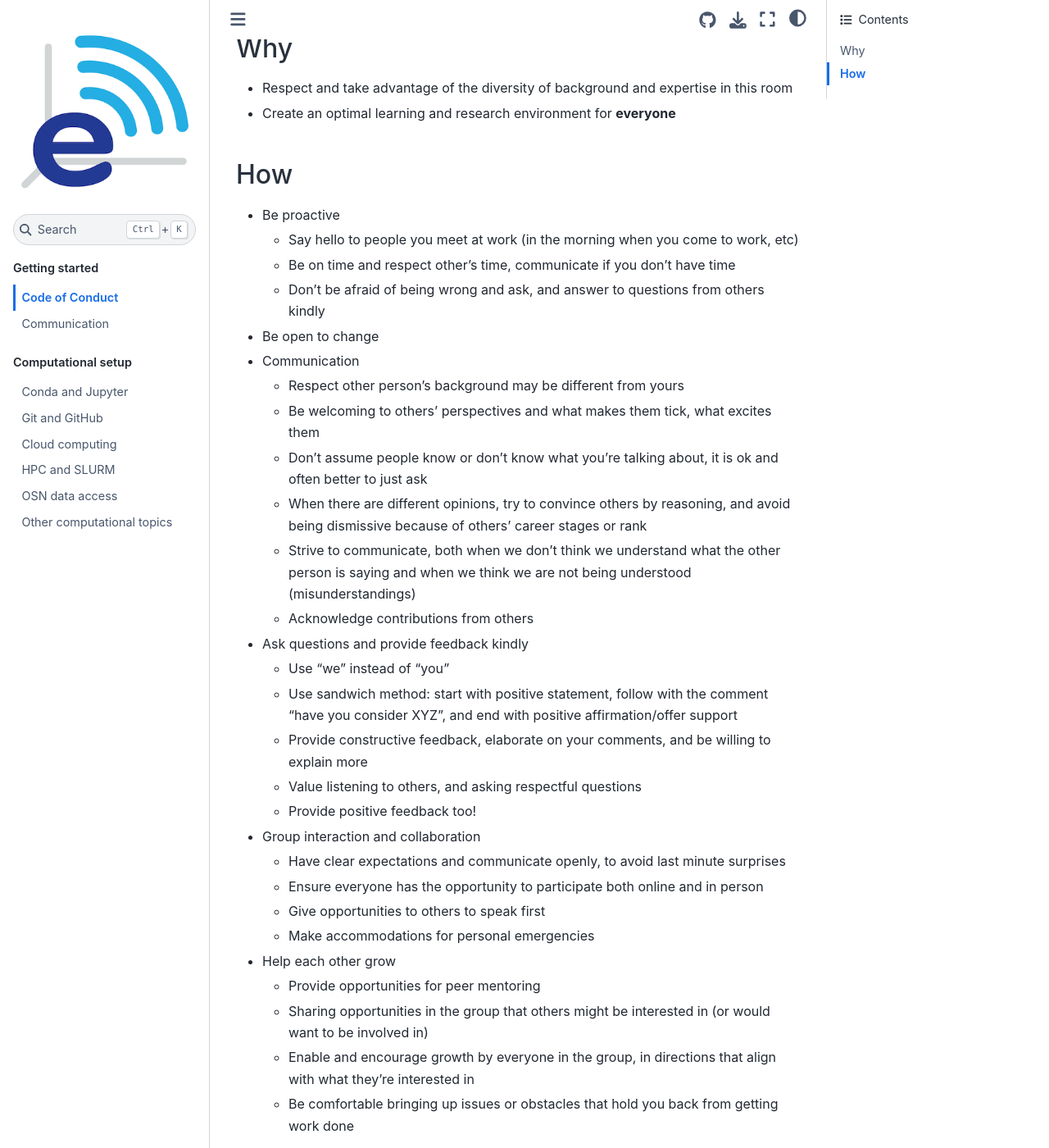
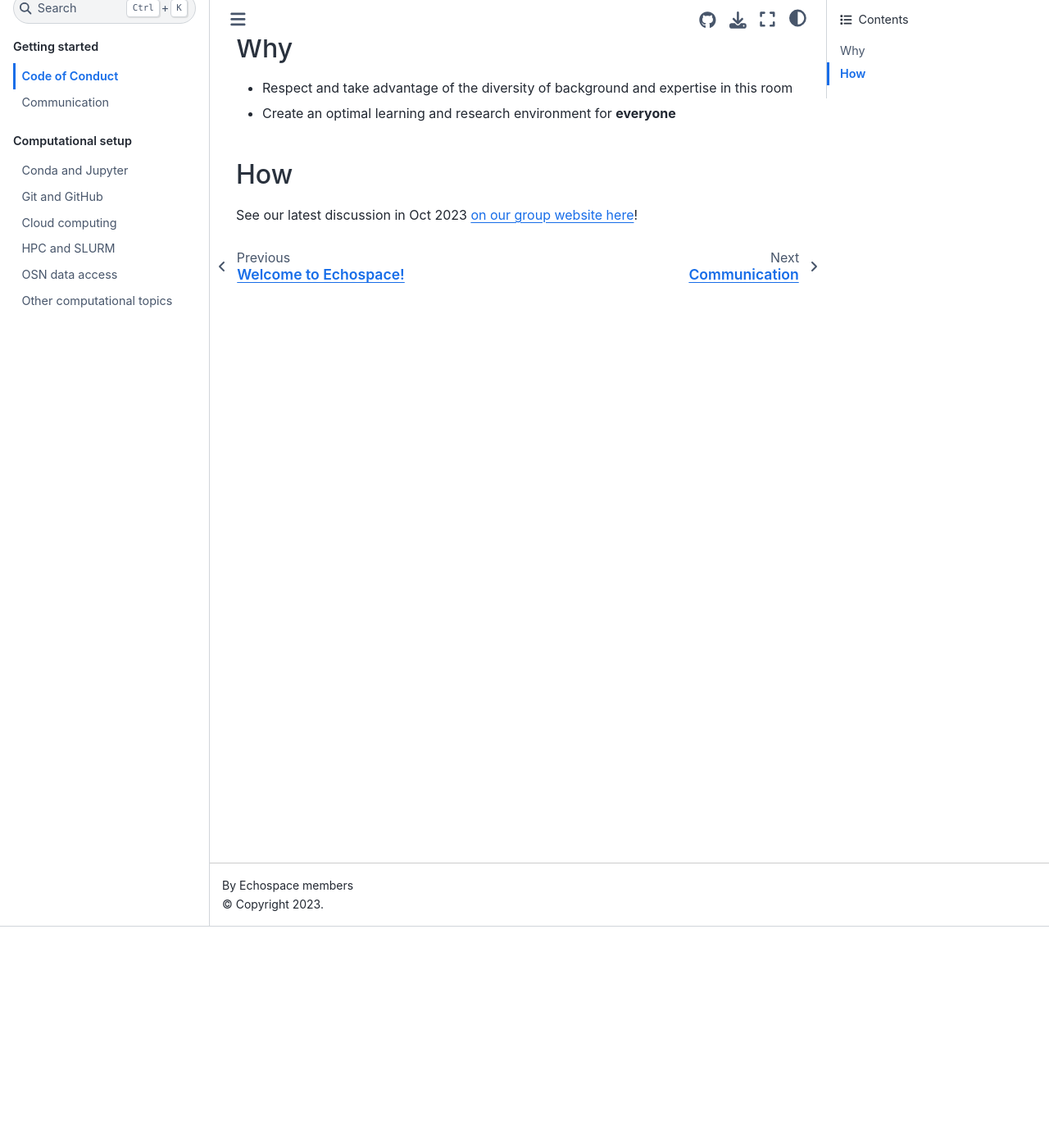
Before and after one commit to uw-echospace/group-docs, a Jupyter Book: the page built from docs/source/coc.md, in a window 1280 px wide and 1400 px high, scrolled down 270 px. Shown: the whole window at 82% size. Built offline with Jupyter Book 1.0.4 settings and Sphinx 7.4.7 and the Sphinx Book theme 1.1.4, drawn with Linux system fonts in a browser that asks for light colours.

Commit message:
replace text with link to group website

```diff
--- a/docs/source/coc.md
+++ b/docs/source/coc.md
@@ -9,31 +9,4 @@ Echospace is dedicated to providing a harassment-free experience for everyone, r
 
 
 ## How
-- Be proactive
-  - Say hello to people you meet at work (in the morning when you come to work, etc)
-  - Be on time and respect other’s time, communicate if you don’t have time
-  - Don’t be afraid of being wrong and ask, and answer to questions from others kindly
-- Be open to change
-- Communication
-  - Respect other person’s background may be different from yours
-  - Be welcoming to others’ perspectives and what makes them tick, what excites them
-  - Don’t assume people know or don’t know what you’re talking about, it is ok and often better to just ask
-  - When there are different opinions, try to convince others by reasoning, and avoid being dismissive because of others’ career stages or rank
-  - Strive to communicate, both when we don’t think we understand what the other person is saying and when we think we are not being understood (misunderstandings)
-  - Acknowledge contributions from others
-- Ask questions and provide feedback kindly
-  - Use “we” instead of “you”
-  - Use sandwich method: start with positive statement, follow with the comment “have you consider XYZ”, and end with positive affirmation/offer support
-  - Provide constructive feedback, elaborate on your comments, and be willing to explain more
-  - Value listening to others, and asking respectful questions
-  - Provide positive feedback too!
-- Group interaction and collaboration
-  - Have clear expectations and communicate openly, to avoid last minute surprises
-  - Ensure everyone has the opportunity to participate both online and in person
-  - Give opportunities to others to speak first
-  - Make accommodations for personal emergencies
-- Help each other grow
-  - Provide opportunities for peer mentoring
-  - Sharing opportunities in the group that others might be interested in (or would want to be involved in)
-  - Enable and encourage growth by everyone in the group, in directions that align with what they’re interested in
-  - Be comfortable bringing up issues or obstacles that hold you back from getting work done
+See our latest discussion in Oct 2023 [on our group website here](https://uw-echospace.github.io/values/2023-10-coc-values/)!
```
